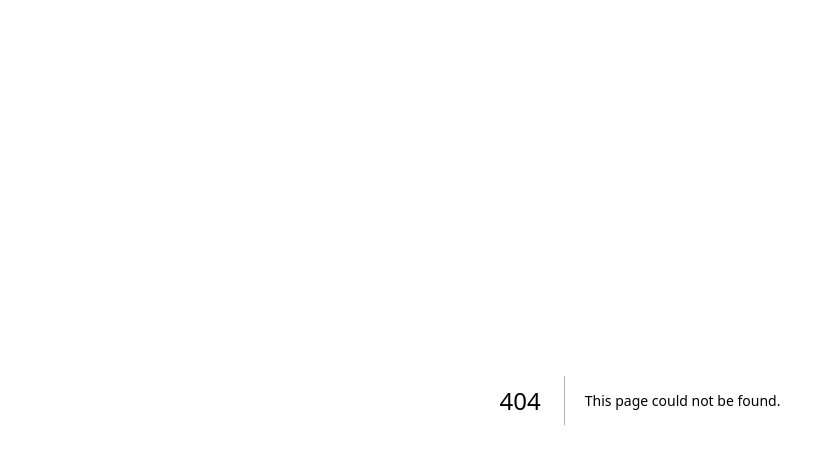
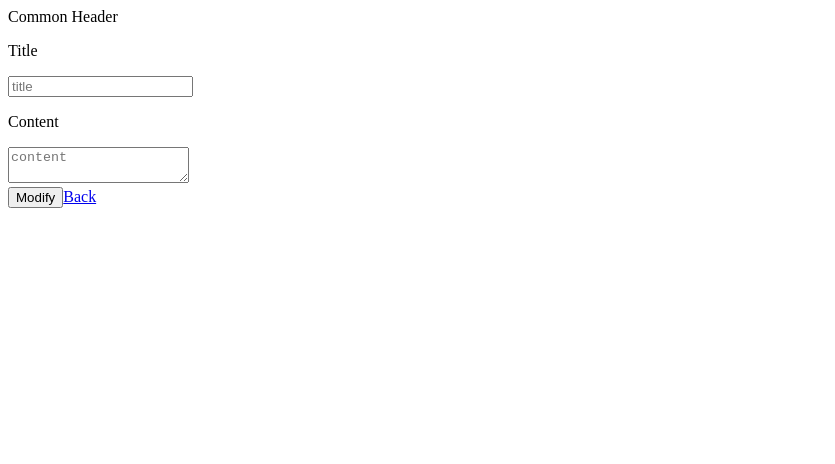
Before and after one commit to kisagge/Next-13-CRUD-BASIC, a Next.js app: page /post/modify/1 in a window 1280 px wide. Before the commit this address had no page. Shown: the top 464 px of the page, without its empty margins (0-835 px from the left). Built offline with nearby package versions, Linux system fonts and the light colour scheme; no server answers.

Commit message:
fix modify post routing

```diff
--- /dev/null
+++ b/app/post/modify/[id]/page.tsx
@@ -0,0 +1,50 @@
+"use client";
+
+import Link from "next/link";
+import { useState } from "react";
+import { useRouter } from "next/navigation";
+
+// components
+import Header from "../../../../components/common/header";
+
+// api
+import { getPost } from "../../../../api/post";
+
+const getData = async (id: string) => {
+  const data = {
+    post: await getPost(id),
+  };
+  return data;
+};
+
+const ModifyPostPage = async ({ params }: ModifyPostPageParamsType) => {
+  // const { post } = await getData(params.id);
+
+  const router = useRouter();
+
+  const [title, setTitle] = useState("");
+  const [content, setContent] = useState("");
+
+  return (
+    <>
+      <Header />
+      <div>
+        <label htmlFor="input-title">
+          <p>Title</p>
+        </label>
+        <input type="text" id="input-title" placeholder="title" />
+      </div>
+      <div>
+        <label htmlFor="input-content">
+          <p>Content</p>
+        </label>
+        <textarea id="input-content" placeholder="content" />
+      </div>
+
+      <button type="button">Modify</button>
+      <Link href="/">Back</Link>
+    </>
+  );
+};
+
+export default ModifyPostPage;
--- /dev/null
+++ b/app/post/modify/page.tsx
@@ -0,0 +1,5 @@
+const ModifyPage = () => {
+  return <></>;
+};
+
+export default ModifyPage;
```
Also changed, not shown: app/page.tsx (+2 -15 lines), app/post/create/page.tsx (+7 -5 lines), app/post/page.tsx (+20 -2 lines).
